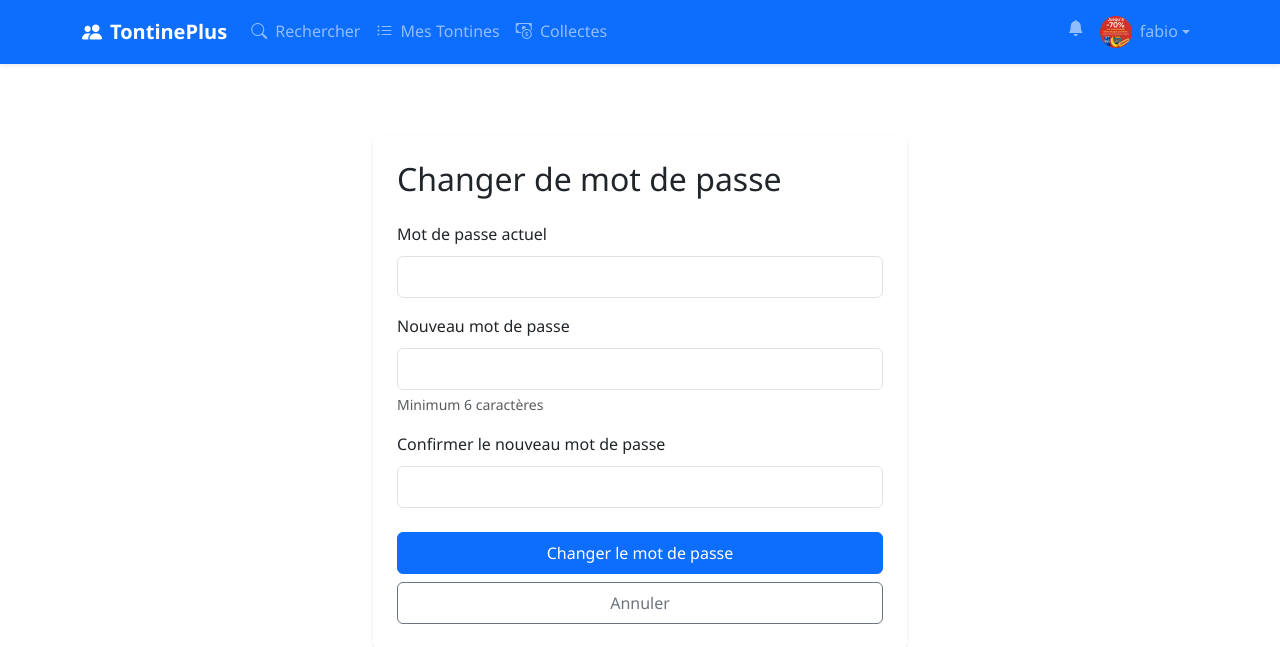
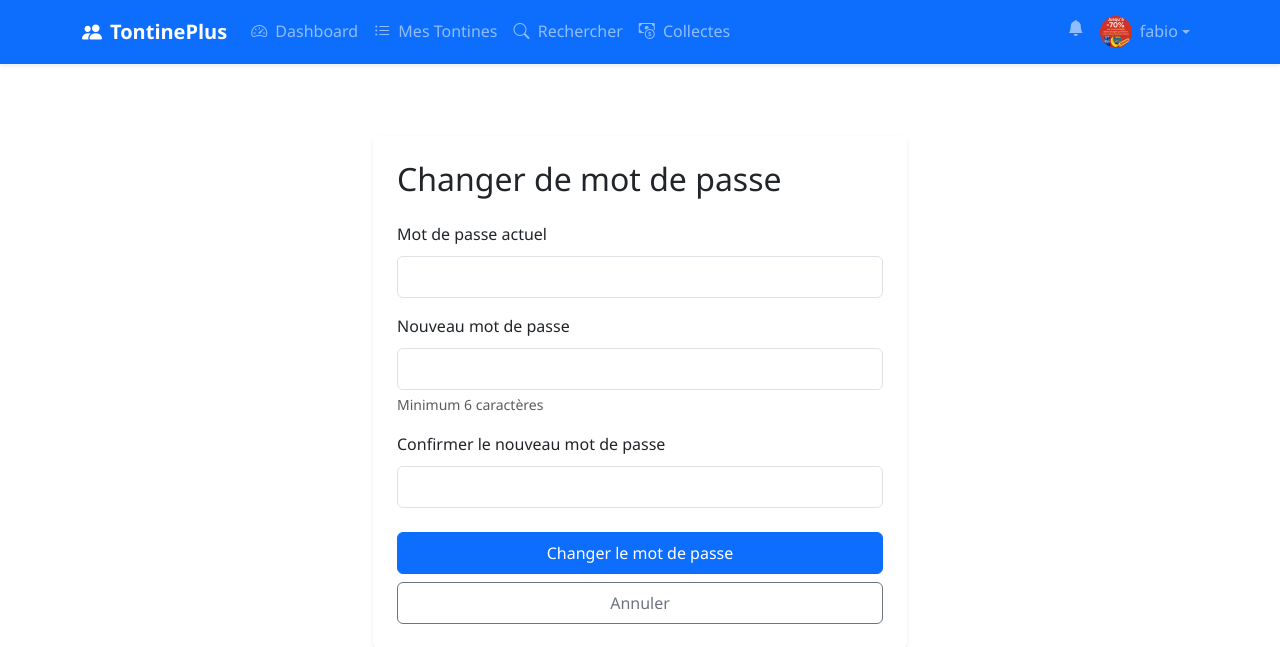
Before and after one commit to himralefort/Tontineplus, a Flask app: page /change-password in a window 1280 px wide. Shown: the top 647 px of the page. Run offline with Flask 3, Linux system fonts and the light colour scheme; a user stored in the database is signed in.

Commit message:
Update navbar.html

```diff
--- a/templates/includes/navbar.html
+++ b/templates/includes/navbar.html
@@ -13,13 +13,18 @@
             <ul class="navbar-nav me-auto mb-2 mb-lg-0">
                 {% if current_user.is_authenticated %}
                     <li class="nav-item">
-                        <a class="nav-link" href="{{ url_for('tontines_list') }}">
-                            <i class="bi bi-search me-1"></i> Rechercher
+                        <a class="nav-link" href="{{ url_for('dashboard') }}">
+                            <i class="bi bi-speedometer2 me-1"></i> Dashboard
                         </a>
                     </li>
                     <li class="nav-item">
                         <a class="nav-link" href="{{ url_for('my_tontines') }}">
                             <i class="bi bi-list-ul me-1"></i> Mes Tontines
+                        </a>
+                    </li>
+                    <li class="nav-item">
+                        <a class="nav-link" href="{{ url_for('tontines_list') }}">
+                            <i class="bi bi-search me-1"></i> Rechercher
                         </a>
                     </li>
                     <li class="nav-item">
```
